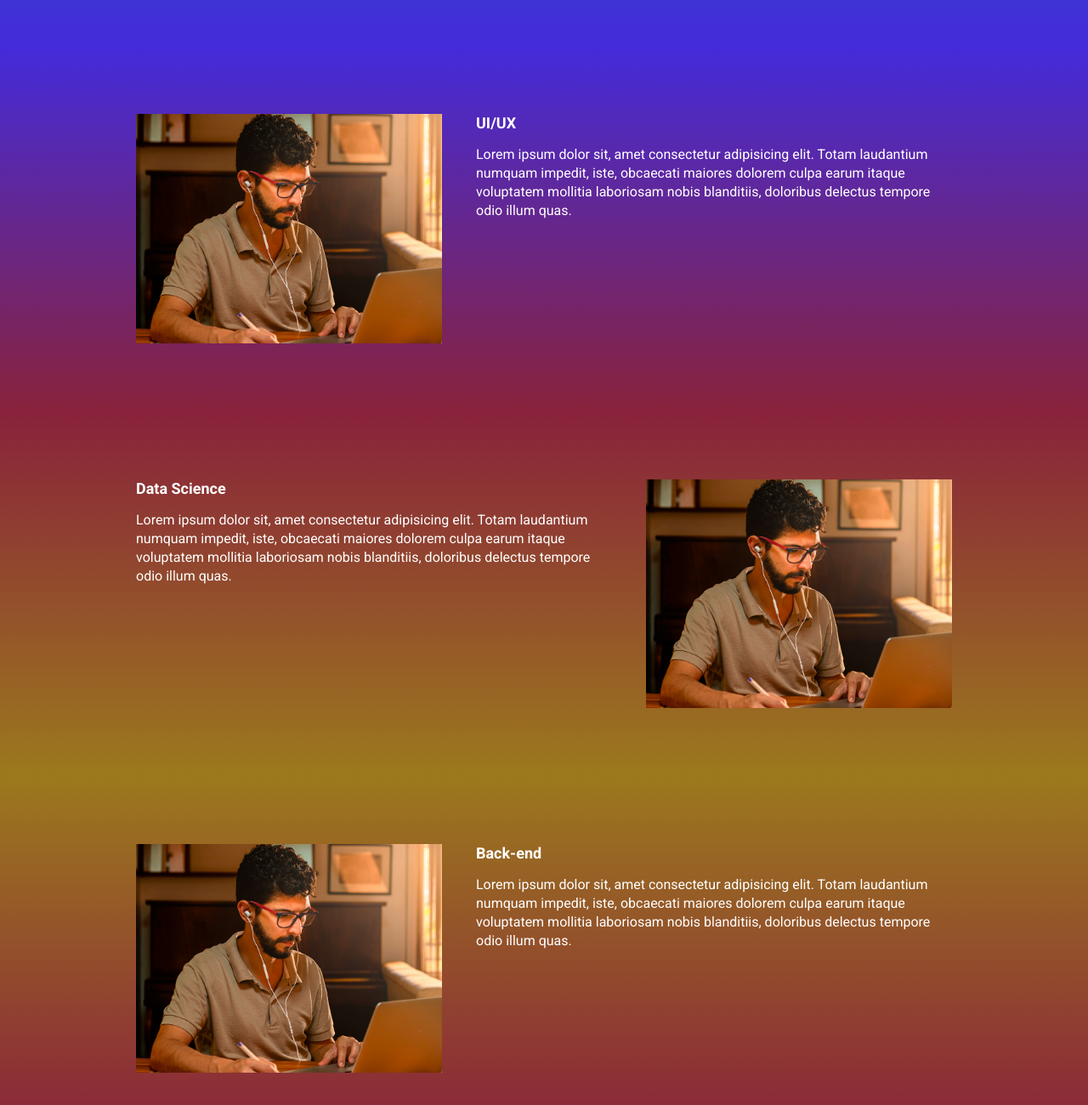
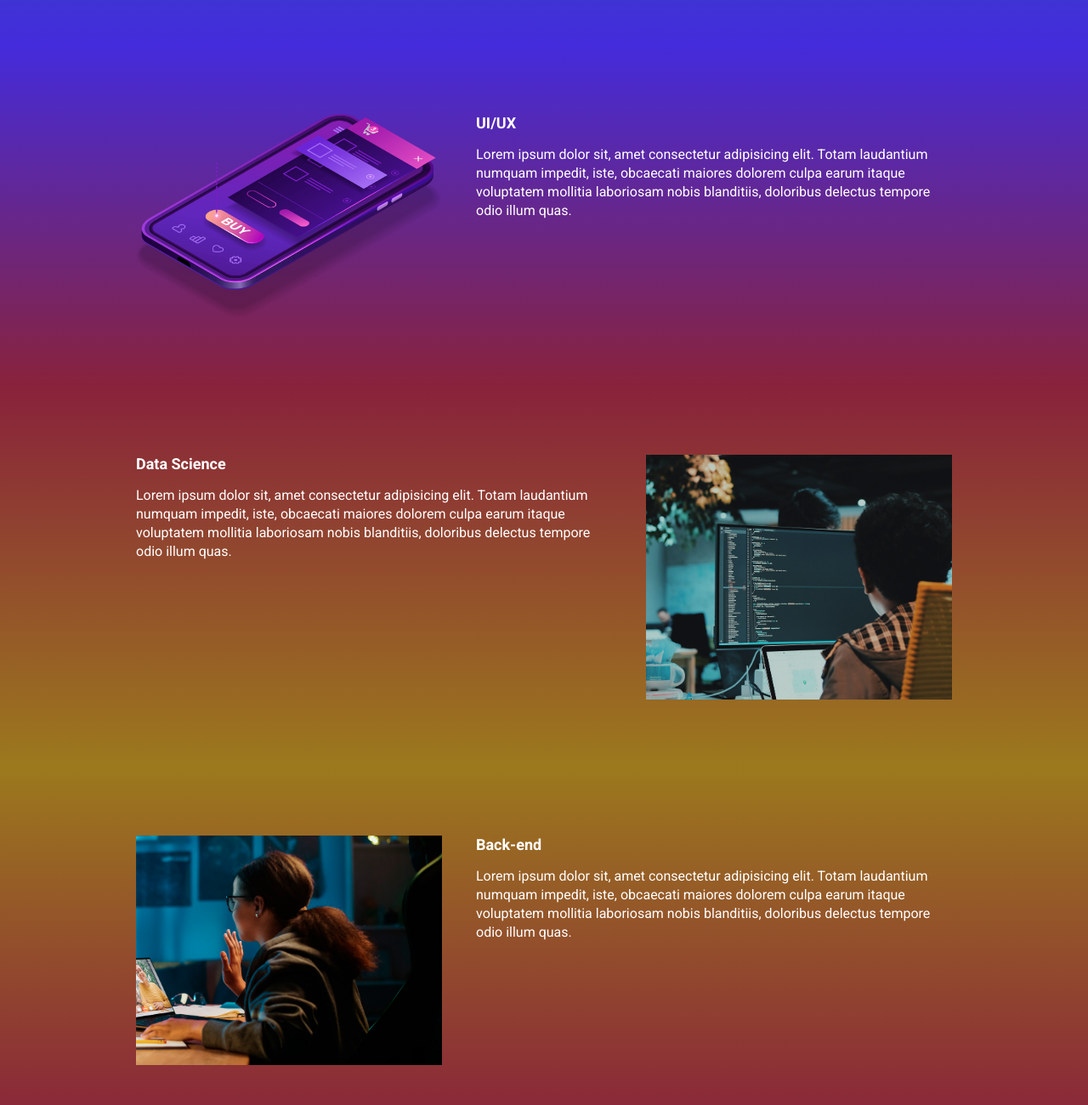
Before and after one commit to playstarpedro/ebac_tech_talks, a website built with Parcel: page src/index.html in a window 1280 px wide. Shown: the part 880-2180 px from the top of the page at 85% size. Built offline with nearby package versions, Linux system fonts and the light colour scheme.

Commit message:
atualizando as imagens das demais sessões

```diff
--- a/src/index.html
+++ b/src/index.html
@@ -57,7 +57,7 @@
                     Lorem ipsum dolor sit, amet consectetur adipisicing elit. Totam laudantium numquam impedit, iste, obcaecati maiores dolorem culpa earum itaque voluptatem mollitia laboriosam nobis blanditiis, doloribus delectus tempore odio illum quas.
                 </p>
             </div>
-            <img class="event__image" src="./images/frontend.png" alt="Front-end">
+            <img class="event__image" src="./images/ui-ux.png" alt="Ui / Ux">
         </div>
     </section>
     <section class="event event--data-science">
@@ -68,7 +68,7 @@
                     Lorem ipsum dolor sit, amet consectetur adipisicing elit. Totam laudantium numquam impedit, iste, obcaecati maiores dolorem culpa earum itaque voluptatem mollitia laboriosam nobis blanditiis, doloribus delectus tempore odio illum quas.
                 </p>
             </div>
-            <img class="event__image" src="./images/frontend.png" alt="Front-end">
+            <img class="event__image" src="./images/data.png" alt="Data Science">
         </div>
     </section>
     <section class="event event--backend event--image-left">
@@ -79,7 +79,7 @@
                     Lorem ipsum dolor sit, amet consectetur adipisicing elit. Totam laudantium numquam impedit, iste, obcaecati maiores dolorem culpa earum itaque voluptatem mollitia laboriosam nobis blanditiis, doloribus delectus tempore odio illum quas.
                 </p>
             </div>
-            <img class="event__image" src="./images/frontend.png" alt="Front-end">
+            <img class="event__image" src="./images/backend.png" alt="Back-end">
         </div>
     </section>
 
```
